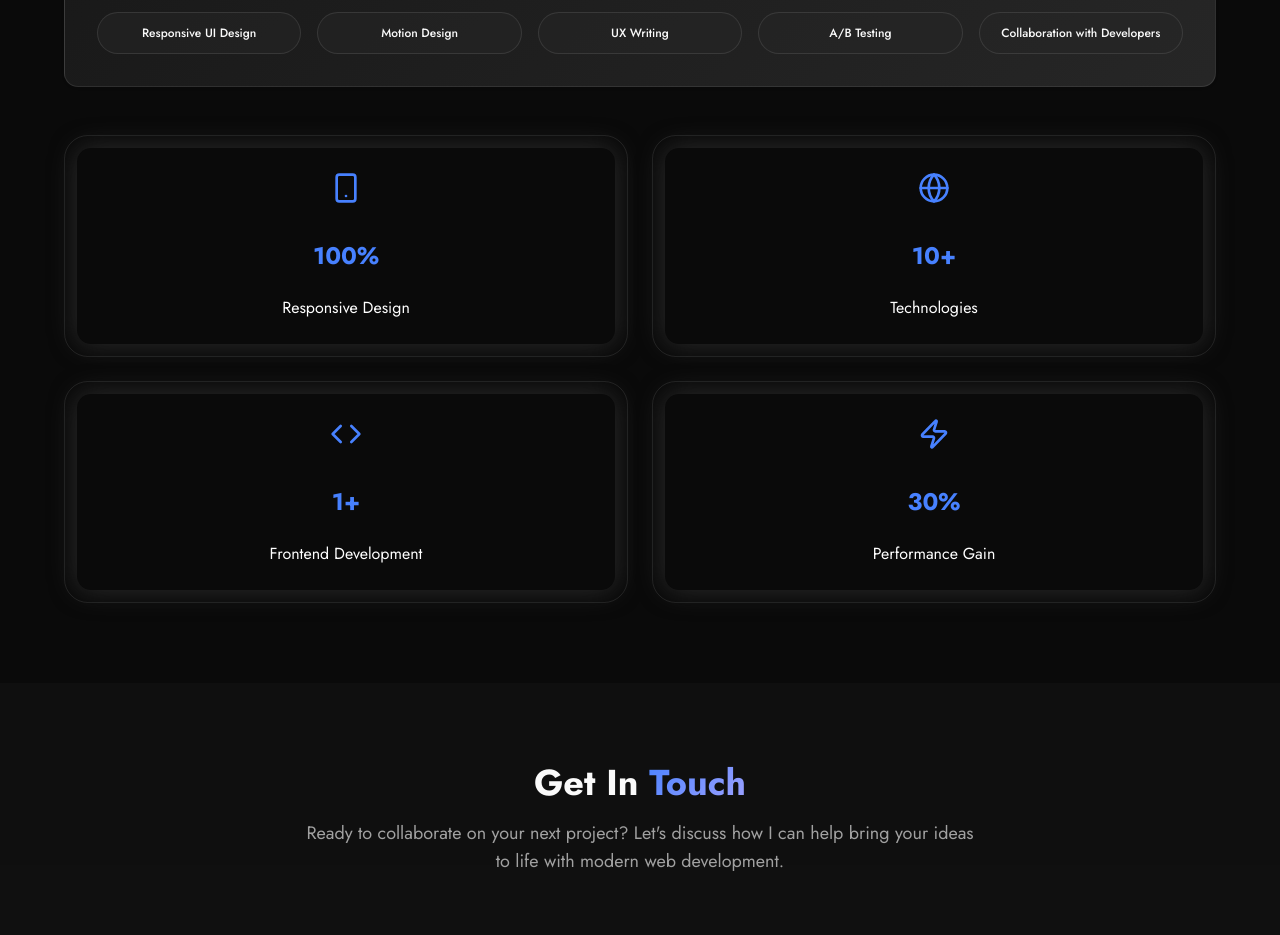
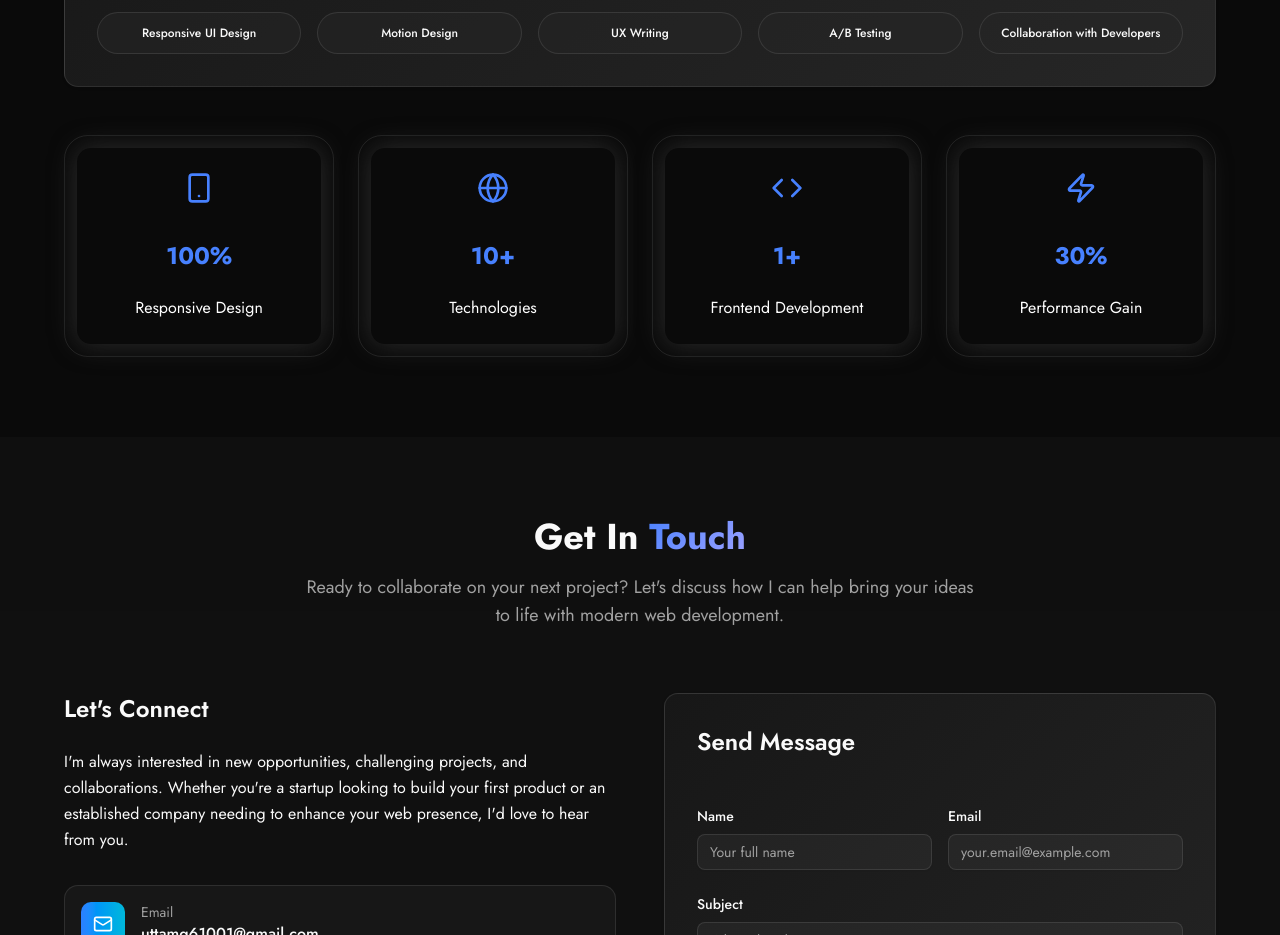
Before and after one commit to Uttamg61001/My-Portfolio, a Next.js app: page / in a window 1280 px wide. Shown: the part 8280-9215 px from the top of the page. Built offline with nearby package versions, Linux system fonts and the light colour scheme.

Commit message:
grid update

```diff
--- a/src/components/HomePageSections/Skills.tsx
+++ b/src/components/HomePageSections/Skills.tsx
@@ -89,7 +89,7 @@ const Skills = () => {
           </div>
 
           {/* Skills Summary */}
-          <div className="mt-6 md:mt-12 grid grid-cols-1 [@media(min-width:768px)]:grid-cols-2 md:grid-cols-4 gap-6 animate-fade-in">
+          <div className="mt-6 md:mt-12 grid grid-cols-1 [@media(width:768px)]:grid-cols-2 md:grid-cols-4 gap-6 animate-fade-in">
             {/* Card 1 - Responsive Design */}
             <div className="relative h-full rounded-2xl border p-2 md:rounded-3xl md:p-3">
               <GlowingEffect
```
